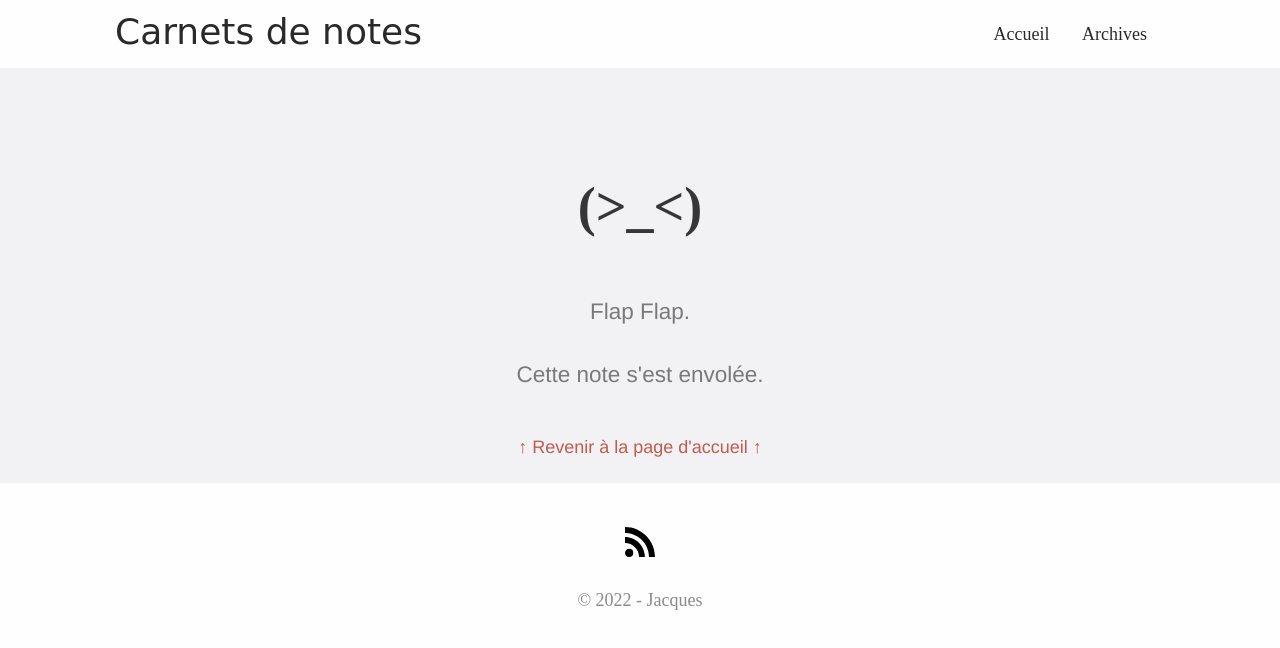
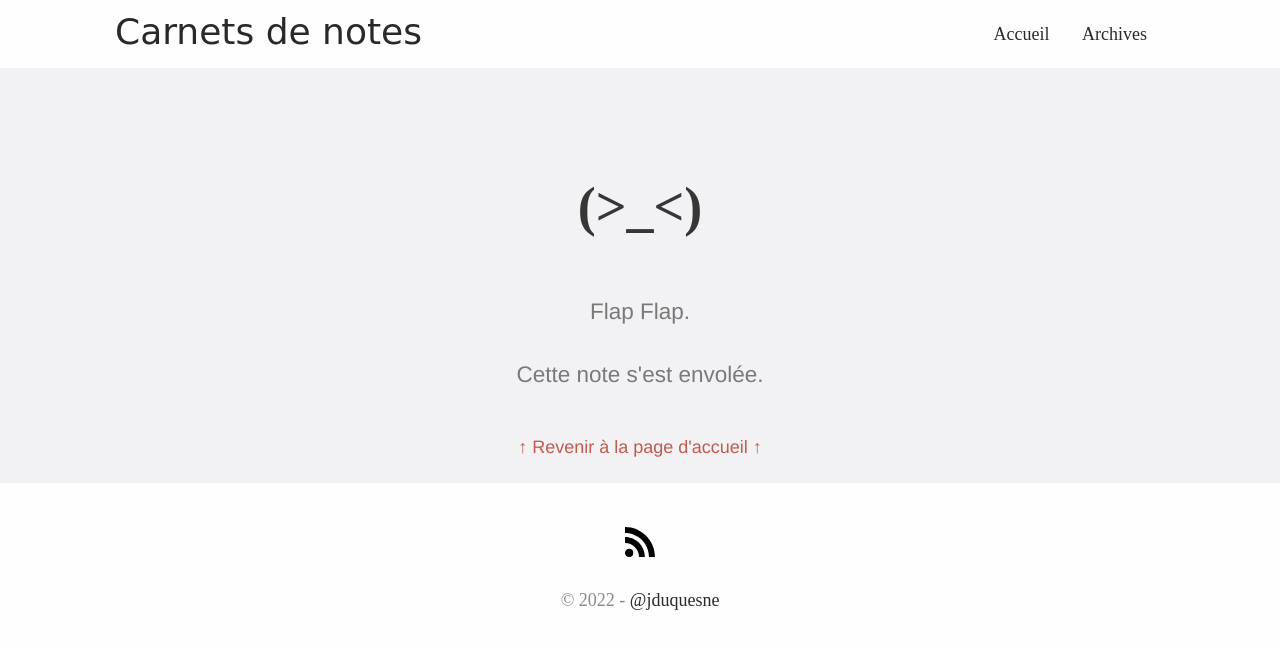
Before and after one commit to jduquesne/writing, a plain HTML site: page 404.html in a window 1280 px wide. Drawn offline with Linux system fonts and the light colour scheme.

Commit message:
new footer

```diff
--- a/404.html
+++ b/404.html
@@ -271,11 +271,9 @@
     &copy;
     2022
     <span>
-       -
-    </span><span class="author">
-        Jacques
-
-      </span></span>
+      -
+      <a href="https://twitter.com/jduquesne">@jduquesne</a>
+  </span>
 
 
 
```
Also changed, not shown: categories/article/index.html (+3 -5 lines), categories/histoires-courtes/index.html (+3 -5 lines), categories/index.html (+3 -5 lines), categories/inspiration/index.html (+3 -5 lines), categories/le-petit-journal/index.html (+3 -5 lines), categories/pantoun/index.html (+3 -5 lines), index.html (+3 -5 lines), post/bradbury-inspiration/index.html (+3 -5 lines), post/ephemere/index.html (+3 -5 lines), post/index.html (+3 -5 lines), post/le-pantoun/index.html (+3 -5 lines), tags/index.html (+3 -5 lines).
